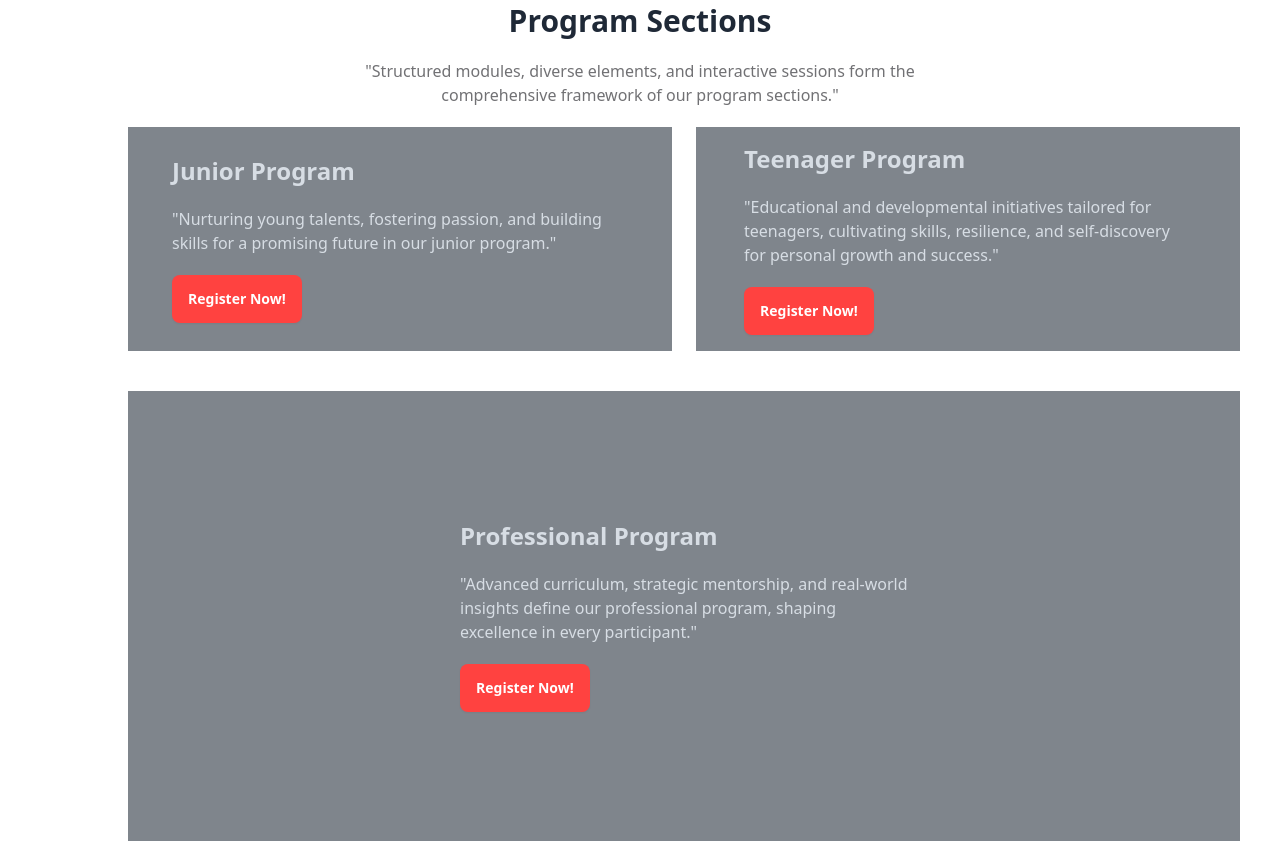
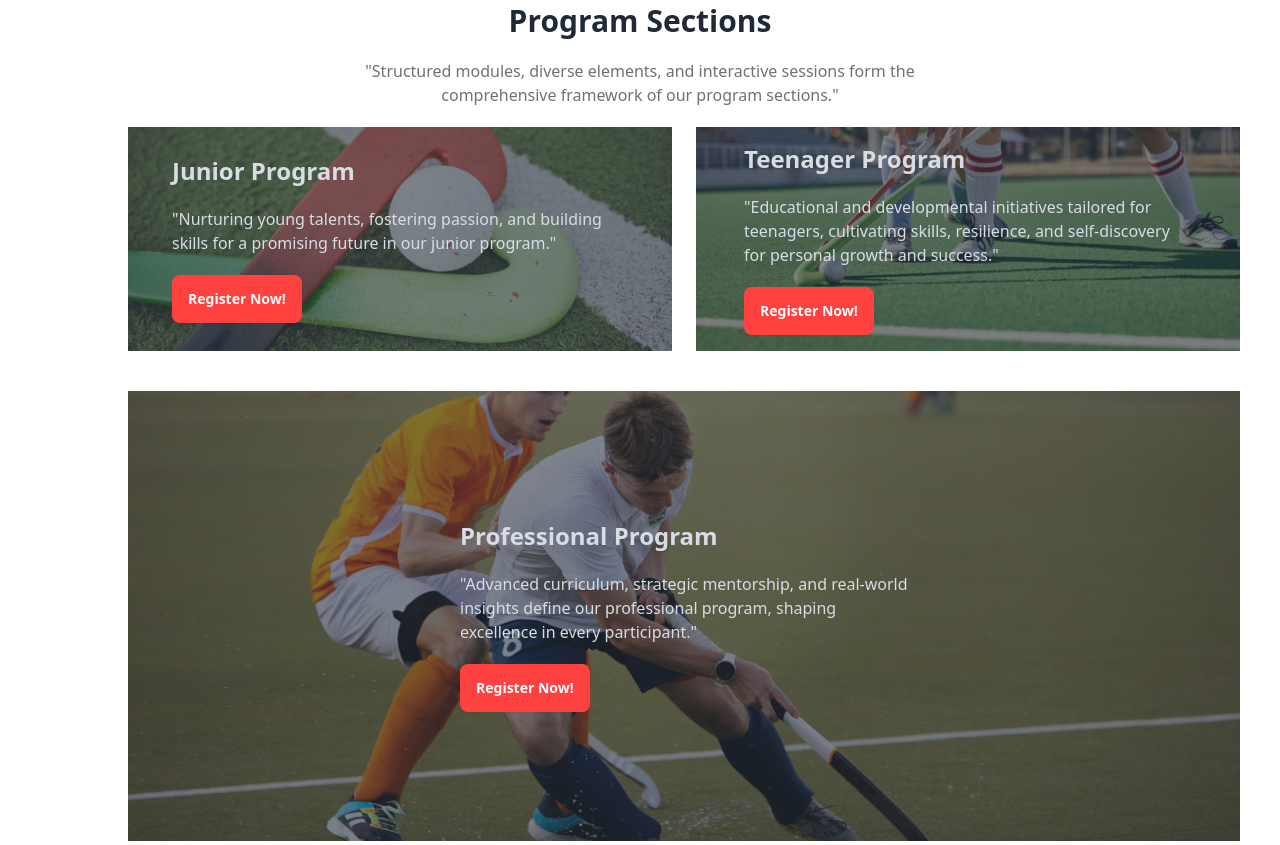
Before and after one commit to Abdullah3d/Assignment-3-, a plain HTML site: page index.html in a window 1280 px wide. Shown: the part 1617-2462 px from the top of the page. Drawn offline with nearby package versions, Linux system fonts and the light colour scheme; the site is published under a folder, as on GitHub Pages, so addresses that start at the root find nothing.

Commit message:
Picture added problem

```diff
--- a/index.html
+++ b/index.html
@@ -161,7 +161,7 @@
             </div>
             <div class=" grid grid-cols-1 gap-6  lg:grid-cols-2 gap-3 mt-5 mb-10 ml-32 mr-10 rounded-2xl ">
                 <!-- 1st picture -->
-                <div class="hero max-h-[338px]" style="background-image: url('/Images/2.png')">
+                <div class="hero max-h-[338px]" style="background-image: url('./Images/2.png')">
                     <div class="hero-overlay bg-opacity-60"></div>
                     <div class="hero-content text-neutral-content">
                         <div class="max-w-md mr-2">
@@ -174,7 +174,7 @@
                 </div>
 
                 <!-- 2nd picture -->
-                <div class="hero max-h-[338px]" style="background-image: url('/Images/3.png');">
+                <div class="hero max-h-[338px]" style="background-image: url('./Images/3.png');">
                     <div class="hero-overlay bg-opacity-60"></div>
                     <div class="hero-content text-neutral-content">
                         <div class="max-w-md">
@@ -189,7 +189,7 @@
             </div>
             <!-- 3rd Picture -->
             <div class=" grid grid-span-2 ml-32 mr-10 ">
-                <div class="hero h-[450px] " style="background-image: url('/Images/4.png');">
+                <div class="hero h-[450px] " style="background-image: url('./Images/4.png');">
                     <div class="hero-overlay bg-opacity-60"></div>
                     <div class="hero-content text-neutral-content">
                         <div class="max-w-md">
@@ -211,7 +211,7 @@
                 "Innovative additions, redefining excellence, our new<br> products for your lifestyle enhancement."</p>
         </div>
 
-        <div class=" grid grid-cols-1 w-80 lg:w-auto bg-[#FFF] mt-4 p-24 grid grid-cols-1 gap-6  lg:grid-cols-2">
+        <div class=" grid grid-cols-1 w-72 lg:w-auto bg-[#FFF] mt-4 p-24 grid grid-cols-1 gap-6  lg:grid-cols-2">
 
             <!-- 1st sec -->
             <div class="flex p-3">
```
